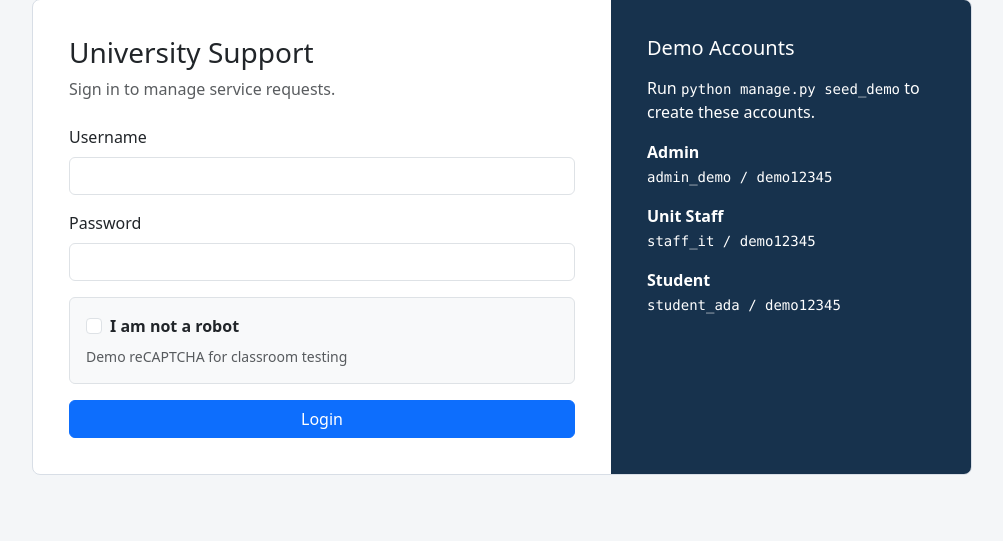
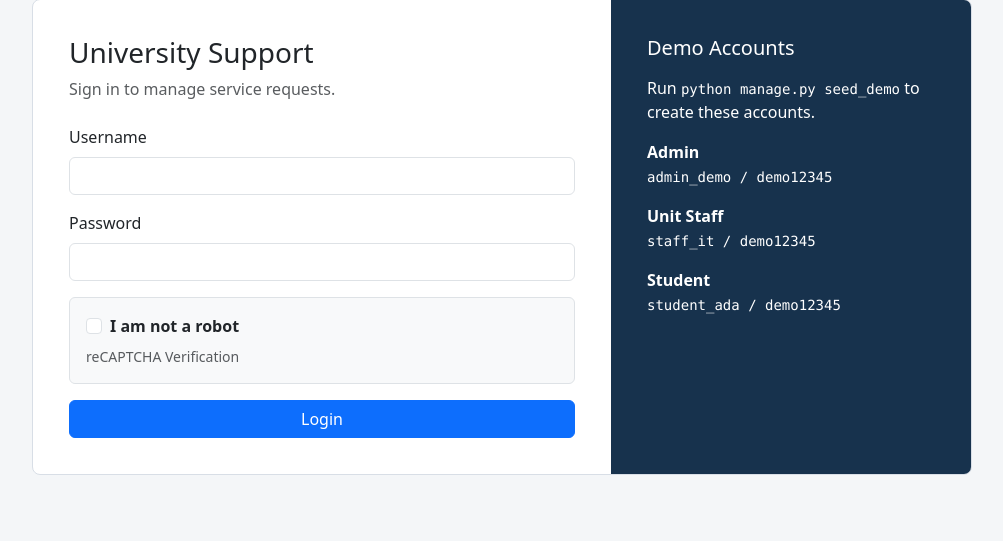
Before and after one commit to missfavour97/Ticketing_System, a Django app: page /api/login/ in a window 1280 px wide. Shown: the part 163-704 px from the top of the page, without its empty margins (138-1141 px from the left). Run offline with Django 5.2, Linux system fonts and the light colour scheme; some libraries are stand-ins or nearby versions.

Commit message:
Update reCAPTCHA label in login template and add migration for assigned tickets

```diff
--- a/tickets/templates/tickets/login.html
+++ b/tickets/templates/tickets/login.html
@@ -84,7 +84,7 @@
                                 </label>
                             </div>
                             <div class="text-muted small mt-2">
-                                Demo reCAPTCHA for classroom testing
+                                 reCAPTCHA Verification
                             </div>
                         </div>
                     {% endif %}
```
Also changed, not shown: db.sqlite3.
